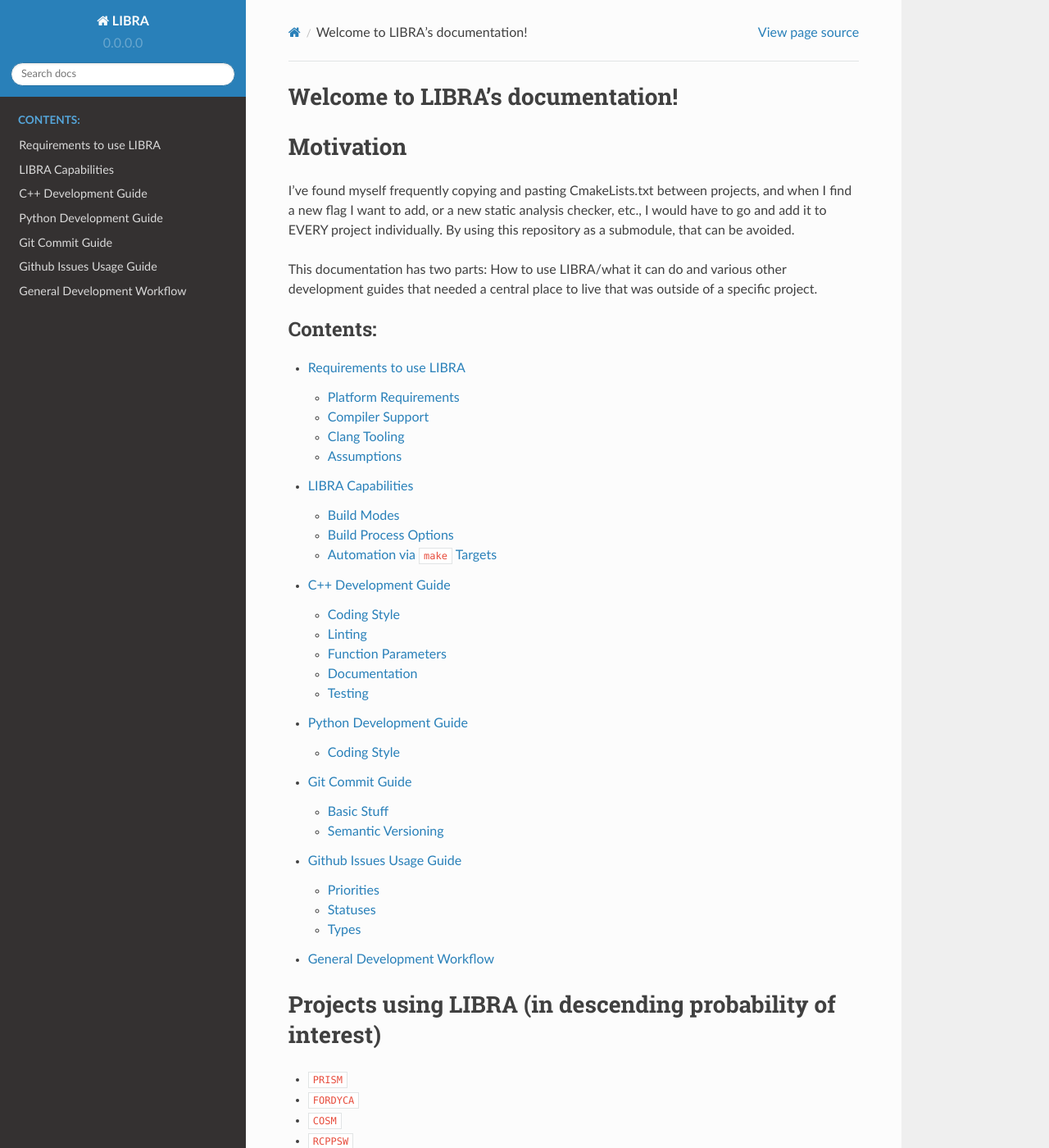
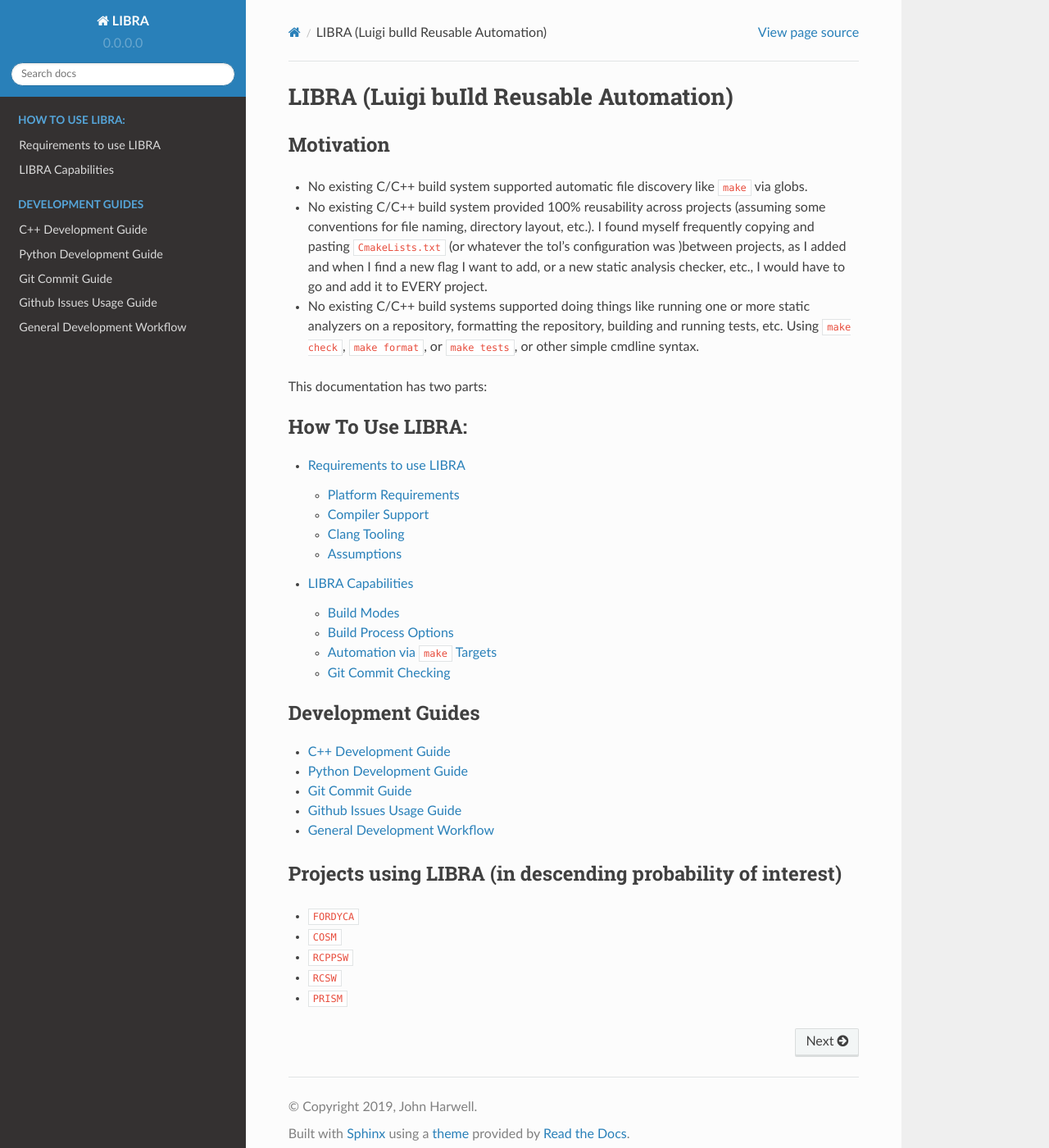
Before and after one commit to jharwell/libra, a Sphinx documentation site: the page built from docs/index.rst, in a window 1280 px wide and 1400 px high. Shown: the whole window at 82% size. Built offline with Sphinx 7.4.7 and the Read the Docs theme 2.0.0, drawn with Linux system fonts in a browser that asks for light colours; cross-references to code outside the pages are shown as plain code.

Commit message:
docs(#39): Update after moving to personal github

```diff
--- a/docs/index.rst
+++ b/docs/index.rst
@@ -1,24 +1,37 @@
-Welcome to LIBRA's documentation!
-=================================
+=======================================
+LIBRA (Luigi buIld Reusable Automation)
+=======================================
 
 Motivation
 ==========
 
-I've found myself frequently copying and pasting CmakeLists.txt between
-projects, and when I find a new flag I want to add, or a new static analysis
-checker, etc., I would have to go and add it to EVERY project individually. By
-using this repository as a submodule, that can be avoided.
+- No existing C/C++ build system supported automatic file discovery like
+  ``make`` via globs.
 
-This documentation has two parts: How to use LIBRA/what it can do and various
-other development guides that needed a central place to live that was outside of
-a specific project.
+- No existing C/C++ build system provided 100% reusability across projects
+  (assuming some conventions for file naming, directory layout, etc.). I found
+  myself frequently copying and pasting ``CmakeLists.txt`` (or whatever the tol's
+  configuration was )between projects, as I added and when I find a new flag I
+  want to add, or a new static analysis checker, etc., I would have to go and
+  add it to EVERY project.
+
+- No existing C/C++ build systems supported doing things like running one or
+  more static analyzers on a repository, formatting the repository, building and
+  running tests, etc. Using ``make check``, ``make format``, or ``make tests``,
+  or other simple cmdline syntax.
+
+This documentation has two parts:
 
 .. toctree::
    :maxdepth: 2
-   :caption: Contents:
+   :caption: How To Use LIBRA:
 
    usage/requirements.rst
    usage/capabilities.rst
+
+.. toctree::
+   :maxdepth: 1
+   :caption: Development Guides
 
    development/cxx-dev-guide.rst
    development/python-dev-guide.rst
@@ -29,8 +42,8 @@ a specific project.
 Projects using LIBRA (in descending probability of interest)
 ============================================================
 
-- :xref:`PRISM`
 - :xref:`FORDYCA`
 - :xref:`COSM`
 - :xref:`RCPPSW`
 - :xref:`RCSW`
+- :xref:`PRISM`
--- a/package.json
+++ b/package.json
@@ -7,10 +7,13 @@
   "devDependencies": {
     "@commitlint/cli": "^7.5.2",
     "@commitlint/config-conventional": "^7.5.0",
-    "husky": "^1.3.1",
+    "husky": "^8.0.0",
     "prettier": "^1.16.4"
   },
   "dependencies": {
     "core-js": "^3.8.3"
+  },
+  "scripts": {
+    "prepare": "husky install"
   }
 }
```
Also changed, not shown: README.md (deleted, +0 -14 lines), README.rst (added, +18 -0 lines), docs/usage/capabilities.rst (+13 -3 lines), docs/usage/requirements.rst (+7 -13 lines), 4 other files.
